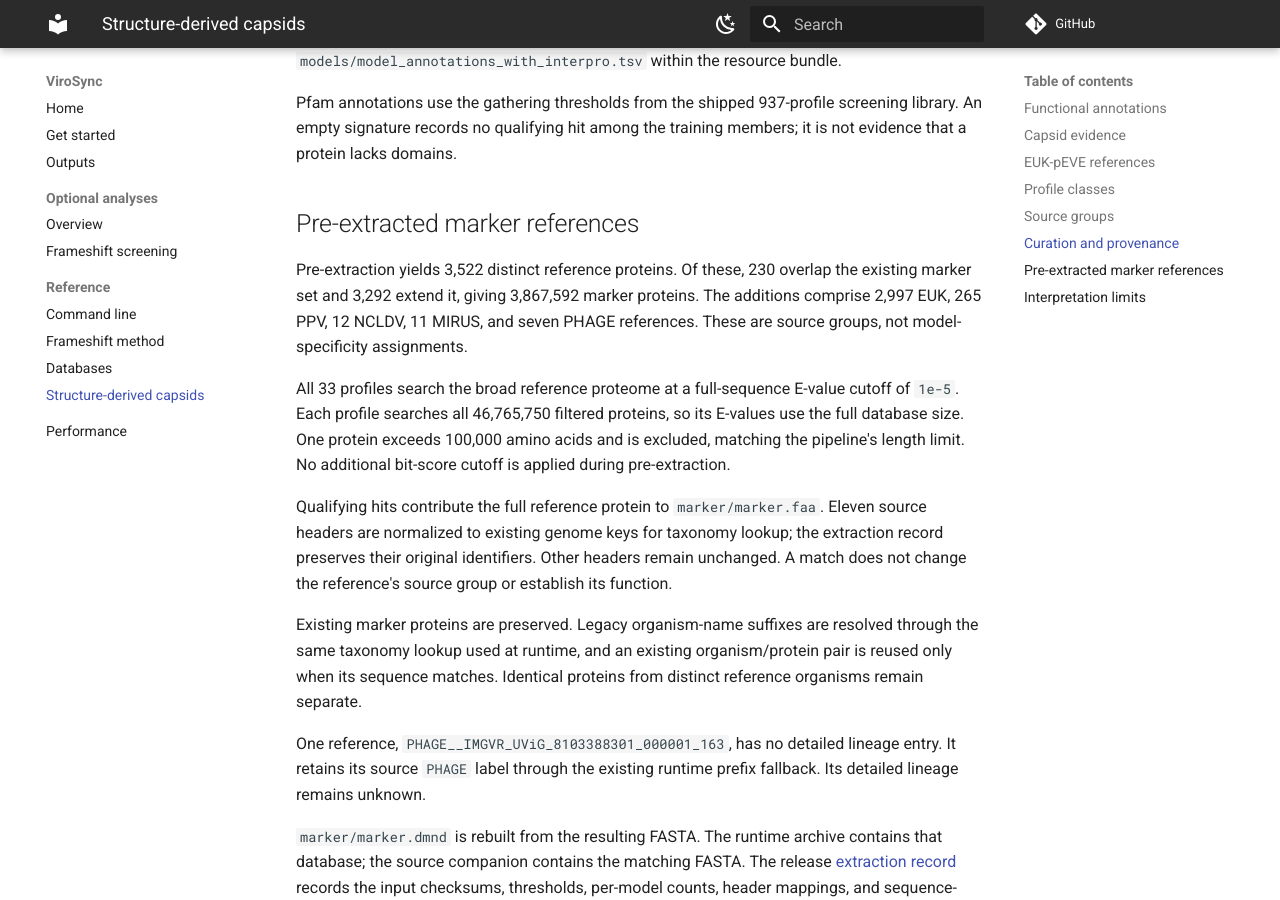
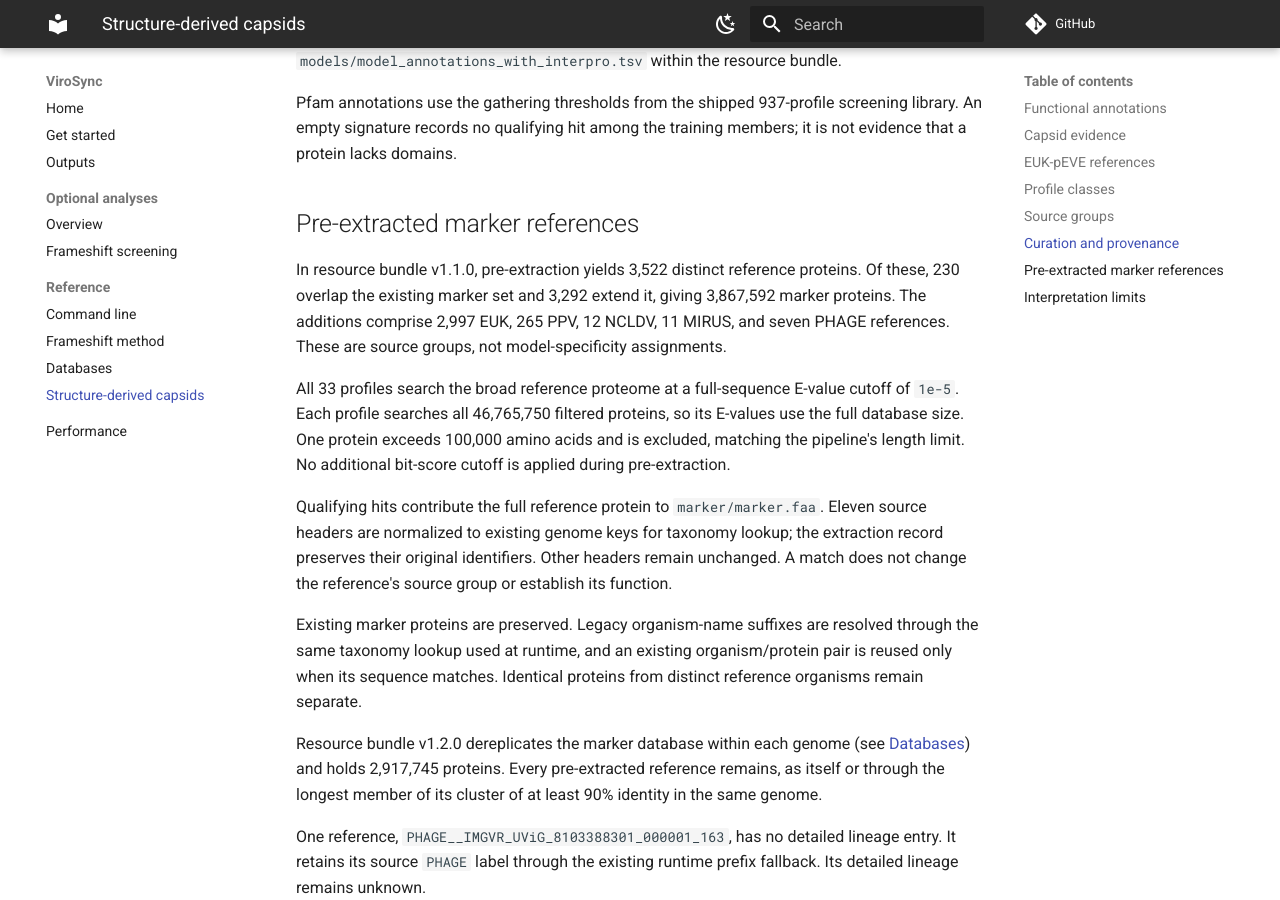
Before and after one commit to NeLLi-team/virosync, an MkDocs documentation site: the page built from docs/reference/capsid-models.md, in a window 1280 px wide and 900 px high, scrolled down 4986 px. Built offline with MkDocs 1.6.1 and Material for MkDocs 9.7.7, drawn with Linux system fonts in a browser that asks for light colours; comment, search, counter and statistics services are not loaded; some of the changed text lies outside the part shown.

Commit message:
docs(capsid): state the v1.2.0 marker counts
The capsid-profile page still gave the v1.1.0 marker total as current.
Mark it as the v1.1.0 pre-extraction count and add the dereplicated
v1.2.0 total (2,917,745), noting that every pre-extracted reference
remains as itself or through its same-genome cluster representative.

```diff
--- a/docs/reference/capsid-models.md
+++ b/docs/reference/capsid-models.md
@@ -1,6 +1,6 @@
 # Structure-derived candidate profiles
 
-Resource bundle v1.1.0 contains 33 candidate profiles built from
+Resource bundles v1.1.0 and later contain 33 candidate profiles built from
 structure-supported protein clusters returned by a capsid search of an EVE
 catalogue. The set includes profiles with non-capsid functional evidence. The
 profiles use 5,305 training proteins and belong to the 1,086-profile marker
@@ -208,8 +208,9 @@ training members; it is not evidence that a protein lacks domains.
 
 ## Pre-extracted marker references
 
-Pre-extraction yields 3,522 distinct reference proteins. Of these, 230 overlap
-the existing marker set and 3,292 extend it, giving 3,867,592 marker proteins.
+In resource bundle v1.1.0, pre-extraction yields 3,522 distinct reference
+proteins. Of these, 230 overlap the existing marker set and 3,292 extend it,
+giving 3,867,592 marker proteins.
 The additions comprise 2,997 EUK, 265 PPV, 12 NCLDV, 11 MIRUS, and seven
 PHAGE references. These are source groups, not model-specificity assignments.
 
@@ -229,6 +230,11 @@ Existing marker proteins are preserved. Legacy organism-name suffixes are
 resolved through the same taxonomy lookup used at runtime, and an existing
 organism/protein pair is reused only when its sequence matches. Identical
 proteins from distinct reference organisms remain separate.
+
+Resource bundle v1.2.0 dereplicates the marker database within each genome
+(see [Databases](../RESOURCE_BUNDLE.md)) and holds 2,917,745 proteins. Every
+pre-extracted reference remains, as itself or through the longest member of its
+cluster of at least 90% identity in the same genome.
 
 One reference, `PHAGE__IMGVR_UViG_8103388301_000001_163`, has no detailed
 lineage entry. It retains its source `PHAGE` label through the existing
```
